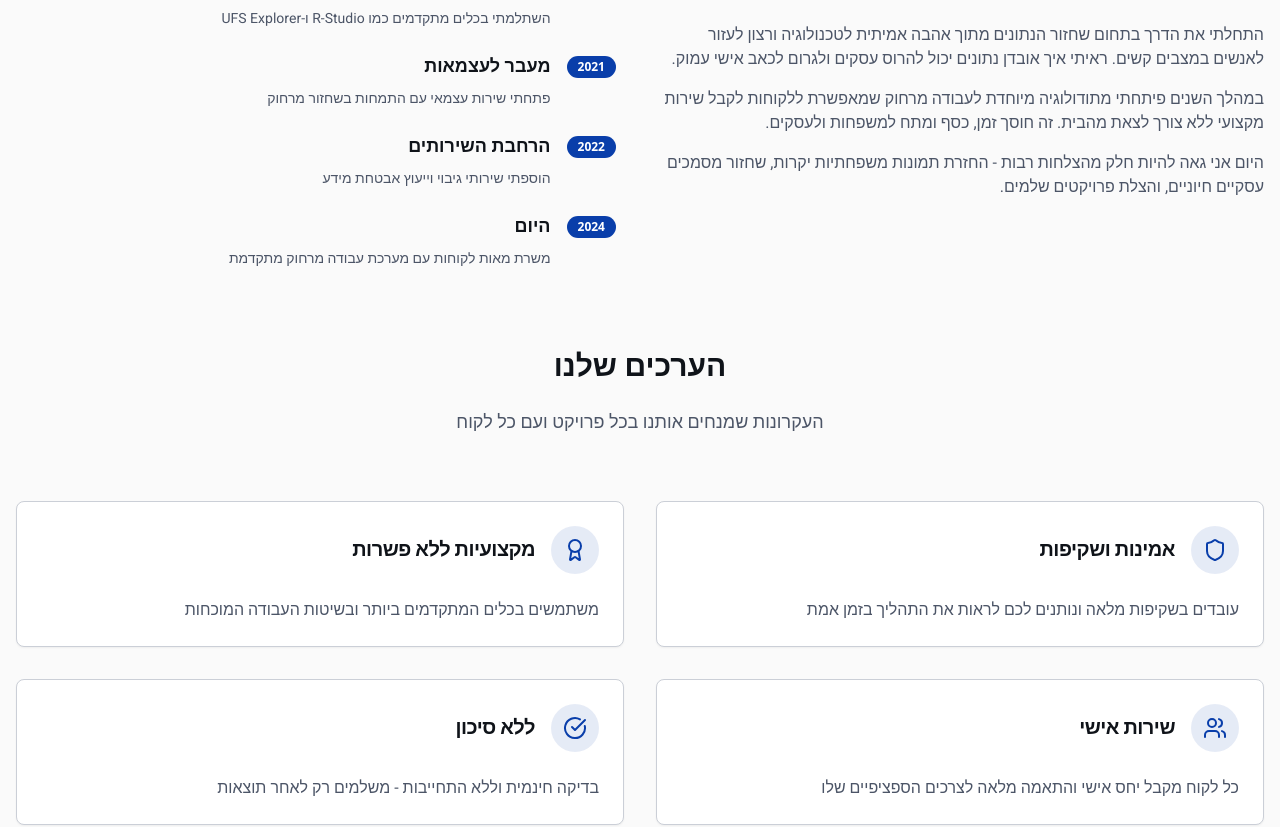
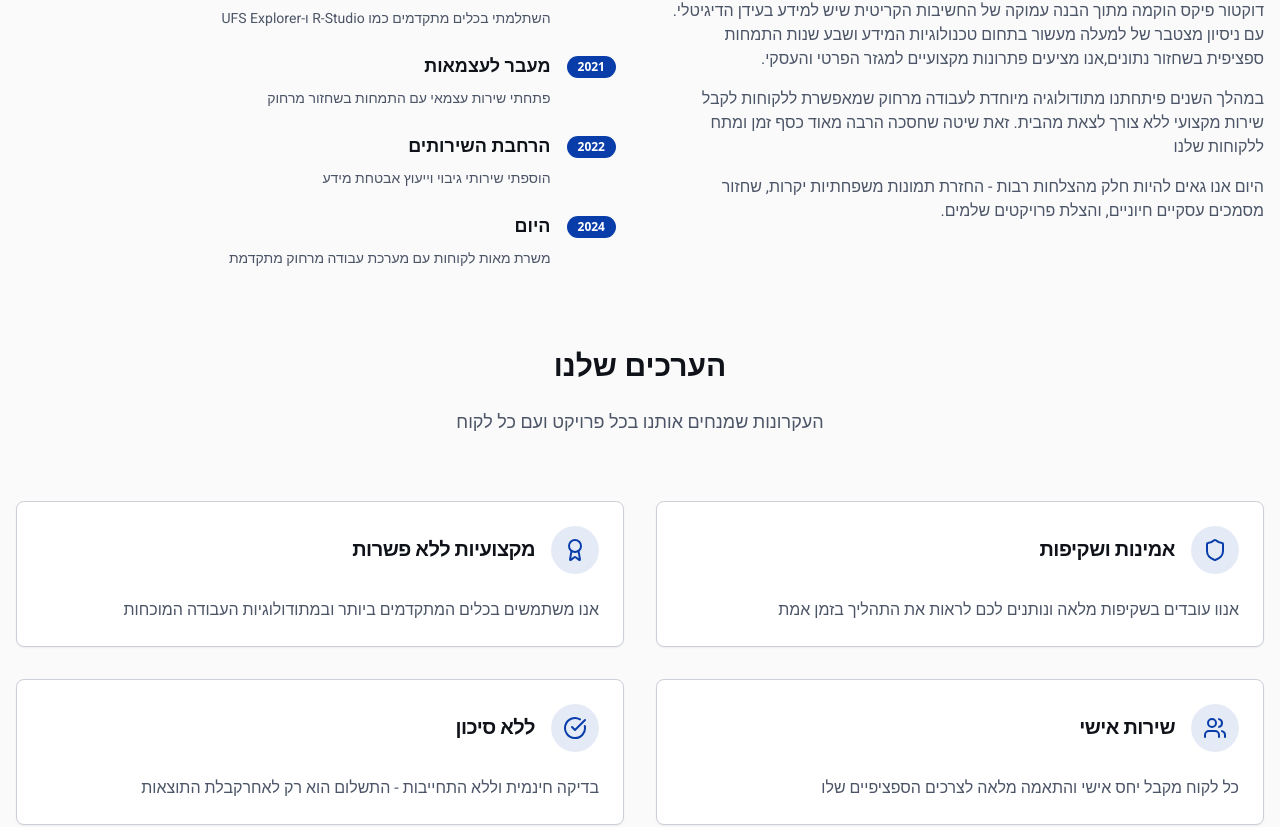
Before and after one commit to infected-computer/data-safe-recovery-now, a React (Vite) app: page /about in a window 1280 px wide. Shown: the part 646-1473 px from the top of the page. Built offline with nearby package versions, Linux system fonts and the light colour scheme.

Commit message:
Code edited in Lovable Code Editor
Edited UI in Lovable

```diff
--- a/src/pages/AboutPage.tsx
+++ b/src/pages/AboutPage.tsx
@@ -9,19 +9,19 @@ const stats = [
   { number: "7+", label: "שנות ניסיון", icon: Clock },
   { number: "1000+", label: "לקוחות מרוצים", icon: Users },
   { number: "98%", label: "שיעור הצלחה", icon: Target },
-  { number: "24/7", label: "זמינות", icon: Shield }
+  { number: "24/6", label: "זמינות", icon: Shield }
 ];
 
 const values = [
   {
     icon: Shield,
     title: "אמינות ושקיפות",
-    description: "עובדים בשקיפות מלאה ונותנים לכם לראות את התהליך בזמן אמת"
+    description: "אנוו עובדים בשקיפות מלאה ונותנים לכם לראות את התהליך בזמן אמת"
   },
   {
     icon: Award,
     title: "מקצועיות ללא פשרות",
-    description: "משתמשים בכלים המתקדמים ביותר ובשיטות העבודה המוכחות"
+    description: "אנו משתמשים בכלים המתקדמים ביותר ובמתודולוגיות העבודה המוכחות"
   },
   {
     icon: Users,
@@ -31,7 +31,7 @@ const values = [
   {
     icon: CheckCircle,
     title: "ללא סיכון",
-    description: "בדיקה חינמית וללא התחייבות - משלמים רק לאחר תוצאות"
+    description: "בדיקה חינמית וללא התחייבות - התשלום הוא רק לאחרקבלת התוצאות"
   }
 ];
 
@@ -113,17 +113,17 @@ export const AboutPage = () => {
             </h2>
             <div className="space-y-4 font-hebrew text-muted-foreground">
               <p>
-                התחלתי את הדרך בתחום שחזור הנתונים מתוך אהבה אמיתית לטכנולוגיה
-                ורצון לעזור לאנשים במצבים קשים. ראיתי איך אובדן נתונים יכול להרוס
-                עסקים ולגרום לכאב אישי עמוק.
+                דוקטור פיקס הוקמה מתוך הבנה עמוקה של החשיבות הקריטית שיש למידע בעידן הדיגיטלי.
+                עם ניסיון מצטבר של למעלה מעשור בתחום טכנולוגיות המידע ושבע שנות
+                התמחות ספציפית בשחזור נתונים,אנו מציעים פתרונות מקצועיים למגזר הפרטי והעסקי.
               </p>
               <p>
-                במהלך השנים פיתחתי מתודולוגיה מיוחדת לעבודה מרחוק שמאפשרת
-                ללקוחות לקבל שירות מקצועי ללא צורך לצאת מהבית. זה חוסך זמן,
-                כסף ומתח למשפחות ולעסקים.
+                במהלך השנים פיתחתנו מתודולוגיה מיוחדת לעבודה מרחוק שמאפשרת
+                ללקוחות לקבל שירות מקצועי ללא צורך לצאת מהבית. זאת
+                שיטה שחסכה הרבה מאוד כסף זמן ומתח ללקוחות שלנו
               </p>
               <p>
-                היום אני גאה להיות חלק מהצלחות רבות - החזרת תמונות משפחתיות
+                היום אנו גאים להיות חלק מהצלחות רבות - החזרת תמונות משפחתיות
                 יקרות, שחזור מסמכים עסקיים חיוניים, והצלת פרויקטים שלמים.
               </p>
             </div>
```
